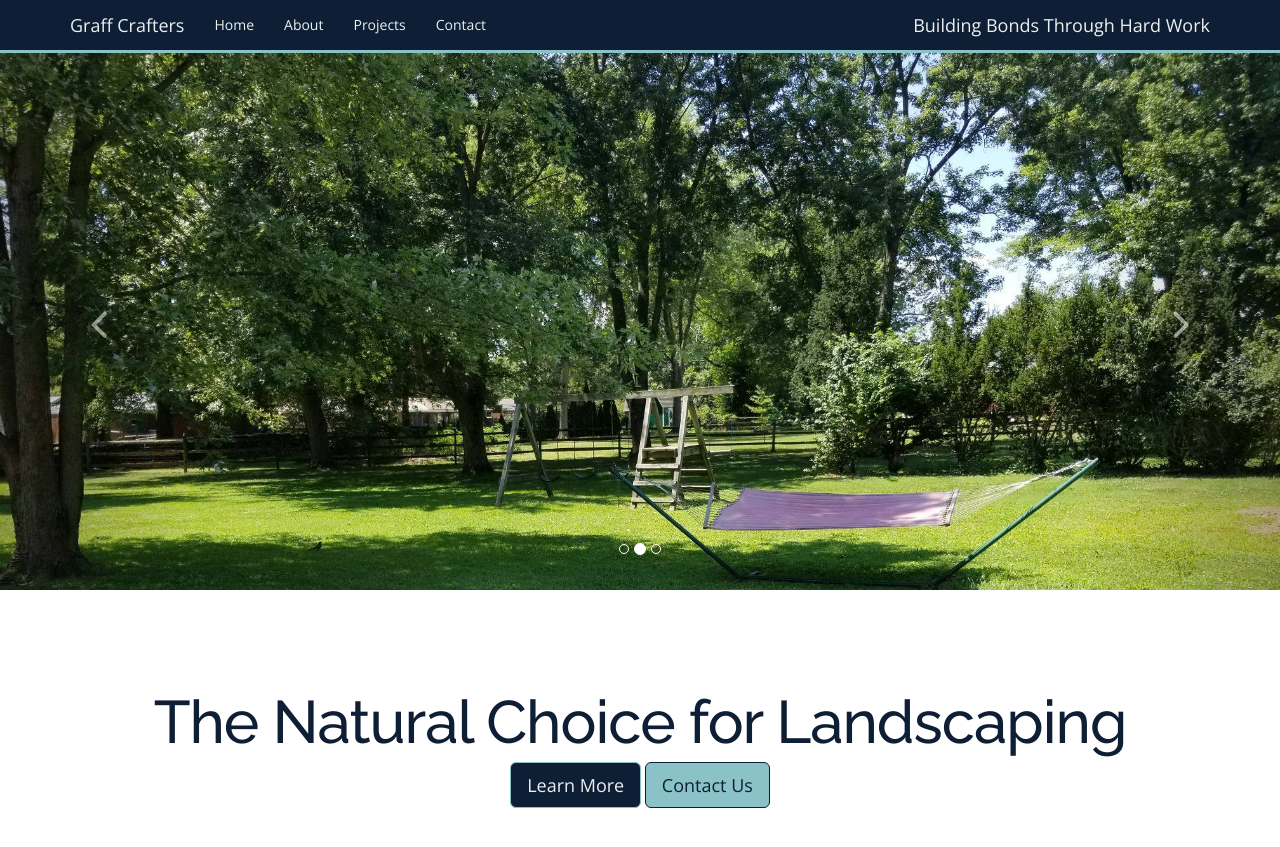
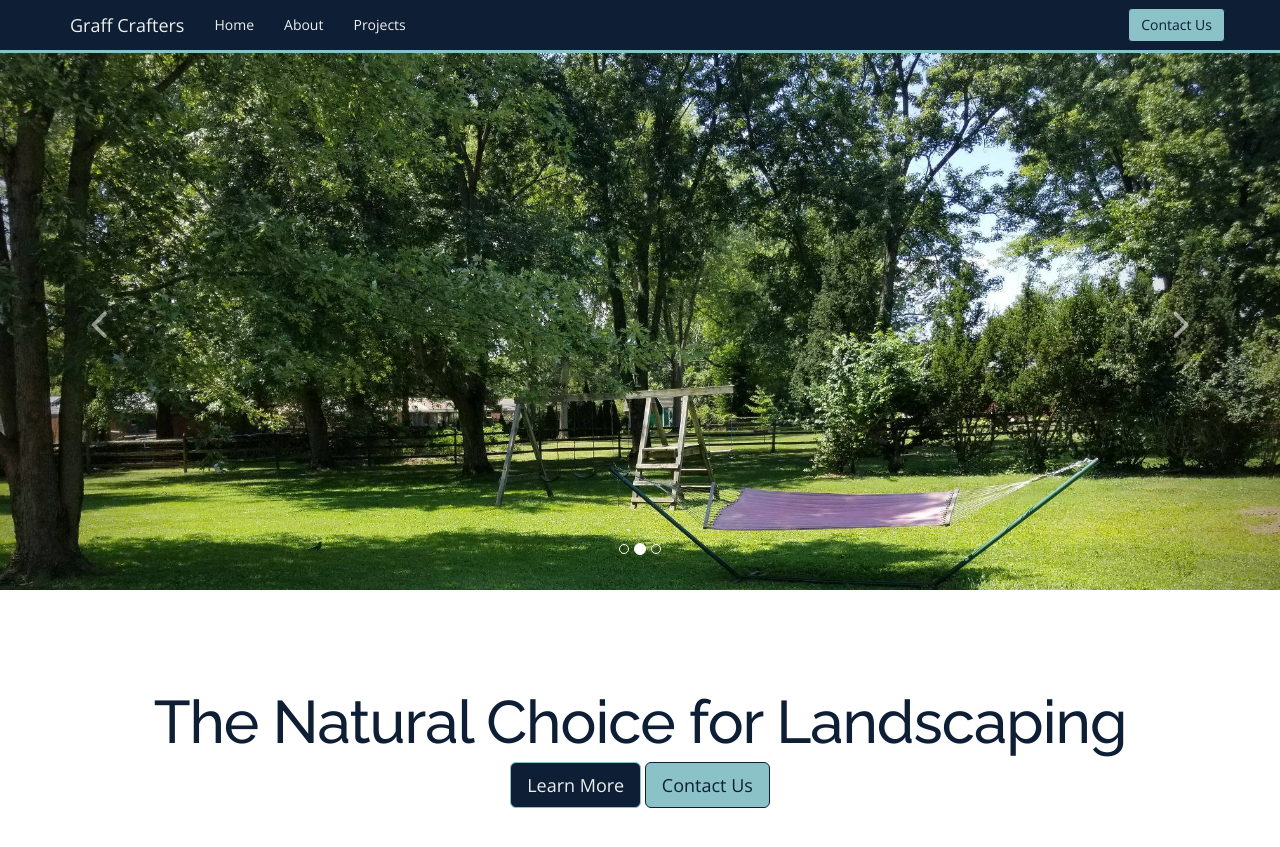
Before and after one commit to cravend/graff-crafters-2.0, a Jekyll site: the page built from index.html, in a window 1280 px wide and 900 px high. Shown: the top 847 px of the window. Built offline with Jekyll 4.4.1, drawn with Linux system fonts in a browser that asks for light colours; nearby versions of some CDN libraries.

Commit message:
add contact button

```diff
--- a/_data/nav.yml
+++ b/_data/nav.yml
@@ -6,5 +6,7 @@ main:
     url: /about
   - title: Projects
     url: /projects
-  - title: Contact
-    url: /contact
+  # - title: Contact
+  #   url: /contact
+  #   featured: true
+  #   right: true
--- a/_includes/nav.html
+++ b/_includes/nav.html
@@ -27,7 +27,7 @@
     		{% endfor %}
       </ul>
       <ul class="nav navbar-nav navbar-right">
-        <a class="navbar-brand">Building Bonds Through Hard Work</a>
+        <a href="/contact"><button class="btn btn-graff navbar-btn">Contact Us</button></a>
       </ul>
     </div>
   </div>
```
